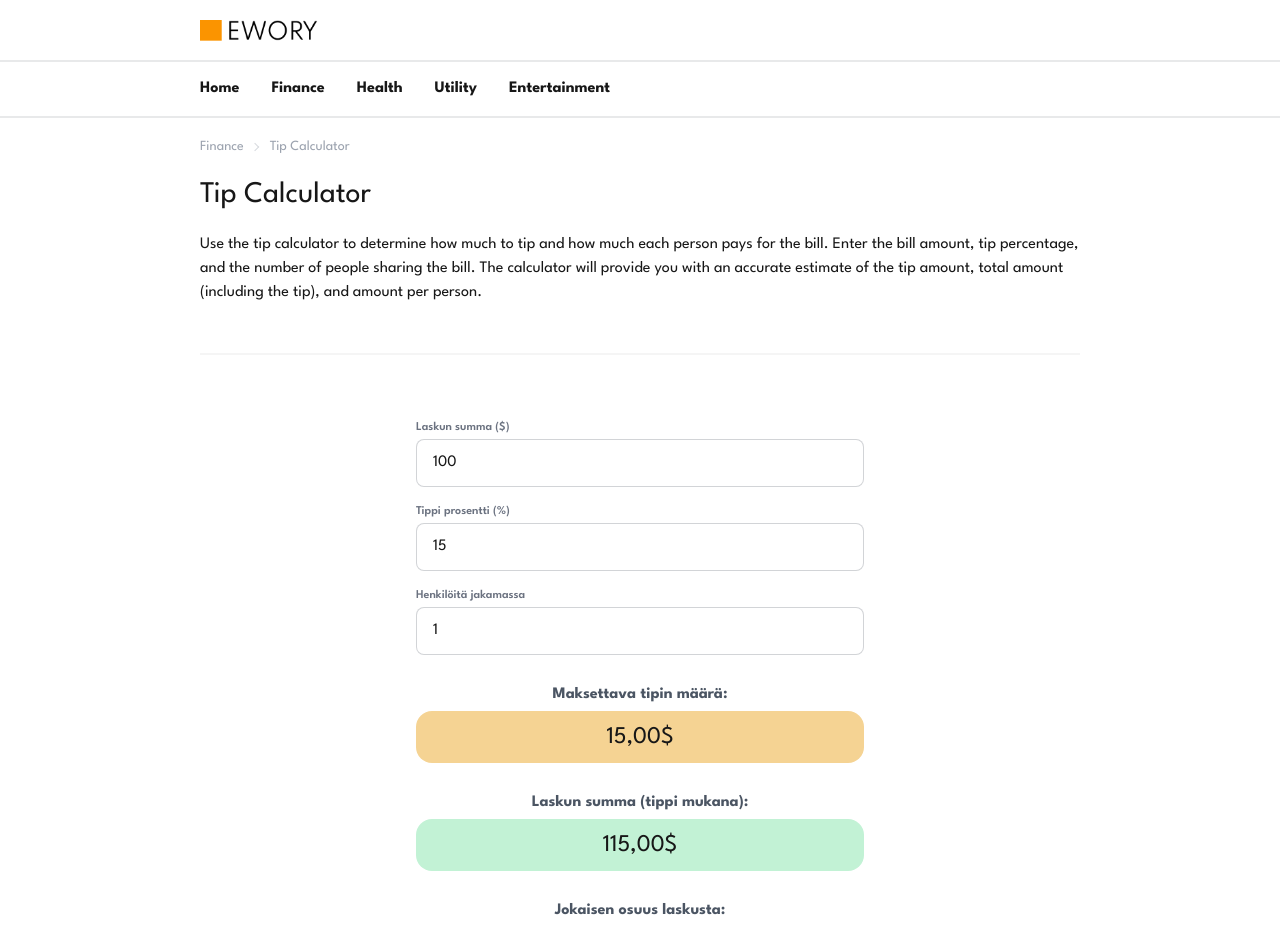
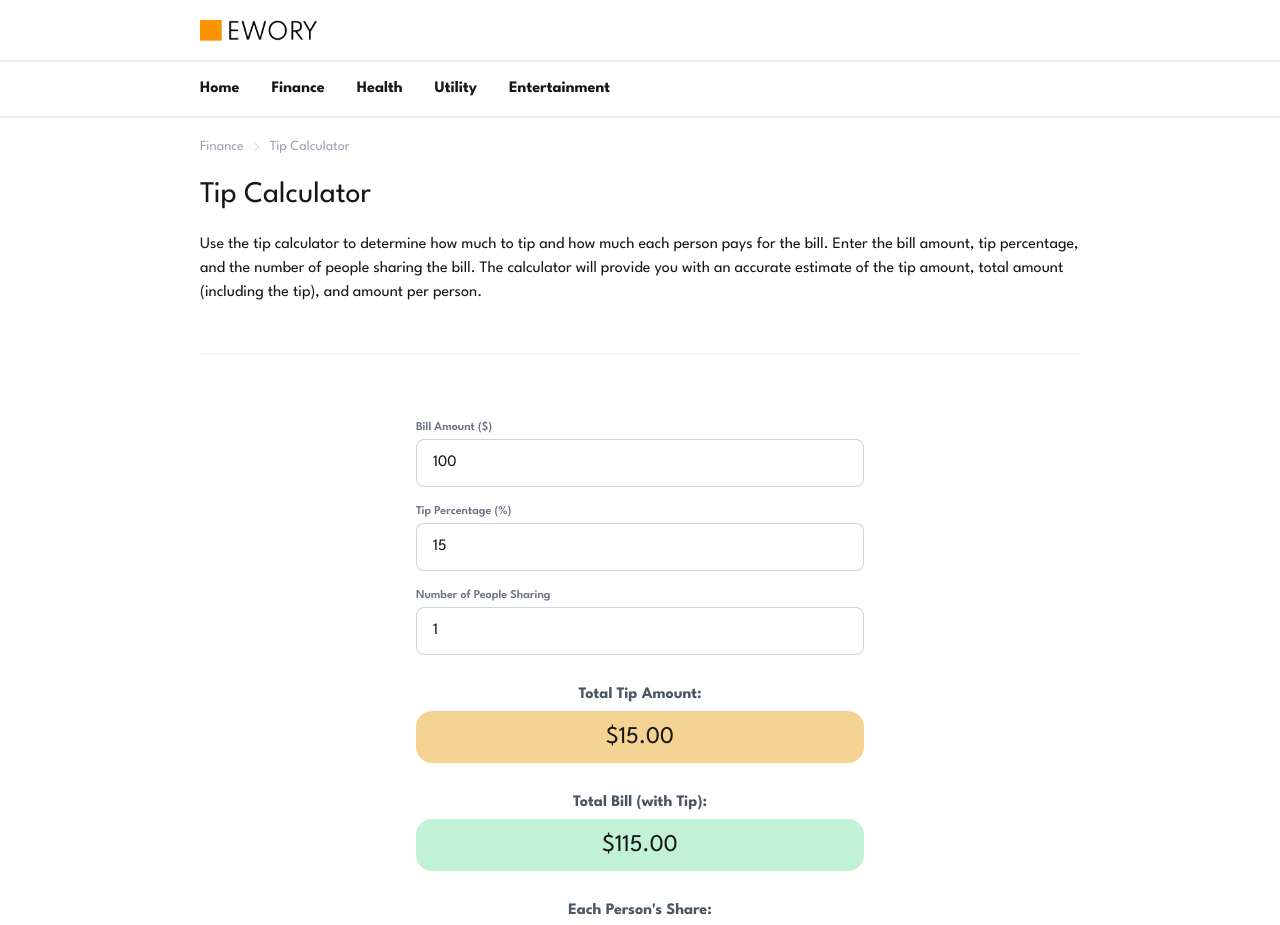
Before and after one commit to jexniemi/evory, a Next.js app: page /app/tip-calculator in a window 1280 px wide. Shown: the top 925 px of the page. Built offline with nearby package versions, Linux system fonts and the light colour scheme.

Commit message:
Set $ prefixes

```diff
--- a/src/app/app/annual-salary-calculator/yearlyPayCalculator.tsx
+++ b/src/app/app/annual-salary-calculator/yearlyPayCalculator.tsx
@@ -40,6 +40,7 @@ export default function YearlyPayCalculator() {
         result,
         label: "Calculated Annual Salary from Hourly Wage:",
         decimals: 0,
+        prefix: "$",
       },
     ];
   };
--- a/src/app/app/compound-interest-calculator/compoundInterestCalculator.tsx
+++ b/src/app/app/compound-interest-calculator/compoundInterestCalculator.tsx
@@ -30,5 +30,5 @@ export default function CompoundInterestCalculator() {
     ];
   };
 
-  return <SimpleCalculator inputs={inputs} calculate={calculate} suffix="$" />;
+  return <SimpleCalculator inputs={inputs} calculate={calculate} prefix="$" />;
 }
--- a/src/app/app/discount-calculator/discountCalculator.tsx
+++ b/src/app/app/discount-calculator/discountCalculator.tsx
@@ -17,10 +17,10 @@ export default function DiscountCalculator() {
       console.error(error);
     }
     return [
-      { result: salePrice || 0, label: "Discounted price:", suffix: "$" },
-      { result: savedMoney || 0, label: "Money saved:", suffix: "$" },
+      { result: salePrice || 0, label: "Discounted price:" },
+      { result: savedMoney || 0, label: "Money saved:" },
     ];
   };
 
-  return <SimpleCalculator inputs={inputs} calculate={calculate} />;
+  return <SimpleCalculator inputs={inputs} calculate={calculate} prefix="$" />;
 }
--- a/src/app/app/electric-vehicle-trip-cost-calculator/electricityCostCalculator.tsx
+++ b/src/app/app/electric-vehicle-trip-cost-calculator/electricityCostCalculator.tsx
@@ -29,7 +29,7 @@ export default function ElectricityCostCalculator() {
     <SimpleCalculator
       inputs={inputs}
       calculate={calculate}
-      suffix="$"
+      prefix="$"
       resultButtonStyle="bg-pastelblue"
     />
   );
--- a/src/app/app/gasoline-cost-calculator/gasCostCalculator.tsx
+++ b/src/app/app/gasoline-cost-calculator/gasCostCalculator.tsx
@@ -18,5 +18,5 @@ export default function GasCostCalculator() {
     return [{ result, label: "Fuel Cost for the Trip:" }];
   };
 
-  return <SimpleCalculator inputs={inputs} calculate={calculate} suffix="$" />;
+  return <SimpleCalculator inputs={inputs} calculate={calculate} prefix="$" />;
 }
--- a/src/app/app/hourly-wage-calculator/hourlyWageCalculator.tsx
+++ b/src/app/app/hourly-wage-calculator/hourlyWageCalculator.tsx
@@ -14,7 +14,7 @@ export default function HourlyWageCalculator() {
     } catch (error) {
       console.error(error);
     }
-    return [{ result, label: "Calculated Hourly Wage:" }];
+    return [{ result, label: "Calculated Hourly Wage:", prefix: "$" }];
   };
 
   return <SimpleCalculator inputs={inputs} calculate={calculate} />;
--- a/src/app/app/installment-calculator/installmentCalculator.tsx
+++ b/src/app/app/installment-calculator/installmentCalculator.tsx
@@ -13,9 +13,9 @@ export default function InstallmentCalculator() {
     const totalInterest = totalCost - principal; // Total interest paid
 
     return [
-      { result: monthlyPayment || 0, label: "Monthly Payment:", suffix: "$" },
-      { result: totalCost || 0, label: "Total Cost:", suffix: "$" },
-      { result: totalInterest || 0, label: "Total Interest:", suffix: "$" },
+      { result: monthlyPayment || 0, label: "Monthly Payment:", prefix: "$" },
+      { result: totalCost || 0, label: "Total Cost:", prefix: "$" },
+      { result: totalInterest || 0, label: "Total Interest:", prefix: "$" },
     ];
   };
 
--- a/src/app/app/monthly-salary-calculator/monthlySalaryCalculator.tsx
+++ b/src/app/app/monthly-salary-calculator/monthlySalaryCalculator.tsx
@@ -14,7 +14,7 @@ export default function MonthlyWageCalculator() {
     } catch (error) {
       console.error(error);
     }
-    return [{ result, label: "Calculated Monthly Salary:" }];
+    return [{ result, label: "Calculated Monthly Salary:", prefix: "$" }];
   };
 
   return <SimpleCalculator inputs={inputs} calculate={calculate} />;
--- a/src/app/app/tip-calculator/tipCalculator.tsx
+++ b/src/app/app/tip-calculator/tipCalculator.tsx
@@ -2,9 +2,9 @@
 import SimpleCalculator from "@/components/SimpleCalculator/SimpleCalculator";
 
 const inputs = [
-  { label: "Laskun summa ($)", initialValue: 100 },
-  { label: "Tippi prosentti (%)", initialValue: 15 },
-  { label: "Henkilöitä jakamassa", initialValue: 1 },
+  { label: "Bill Amount ($)", initialValue: 100 },
+  { label: "Tip Percentage (%)", initialValue: 15 },
+  { label: "Number of People Sharing", initialValue: 1 },
 ];
 
 export default function TipCalculator() {
@@ -24,19 +24,17 @@ export default function TipCalculator() {
       console.error(error);
     }
     return [
-      { result: totalTip || 0, label: "Maksettava tipin määrä:", suffix: "$" },
+      { result: totalTip || 0, label: "Total Tip Amount:" },
       {
         result: totalBill || 0,
-        label: "Laskun summa (tippi mukana):",
-        suffix: "$",
+        label: "Total Bill (with Tip):",
       },
       {
         result: perPerson || 0,
-        label: "Jokaisen osuus laskusta:",
-        suffix: "$",
+        label: "Each Person's Share:",
       },
     ];
   };
 
-  return <SimpleCalculator inputs={inputs} calculate={calculate} />;
+  return <SimpleCalculator inputs={inputs} calculate={calculate} prefix="$" />;
 }
--- a/src/components/SimpleCalculator/SimpleCalculator.tsx
+++ b/src/components/SimpleCalculator/SimpleCalculator.tsx
@@ -23,6 +23,7 @@ interface Props {
   header?: string;
   extradata?: string; // If any outside dependencies are needed for the calculation, pass theme here
   suffix?: string;
+  prefix?: string;
   resultButtonStyle?: string;
 }
 
@@ -30,6 +31,7 @@ type Results = Array<{
   result: number;
   label: string;
   suffix?: string;
+  prefix?: string;
   decimals?: number;
 }>;
 
@@ -45,7 +47,8 @@ export default function SimpleCalculator({
   calculate,
   extradata,
   header,
-  suffix = "$",
+  suffix,
+  prefix,
   resultButtonStyle = "",
 }: Props) {
   const init = inputs.map((input) =>
@@ -117,7 +120,8 @@ export default function SimpleCalculator({
                 decimals={res.decimals !== undefined ? res.decimals : 2}
                 duration={1}
                 suffix={res.suffix ? res.suffix : suffix}
-                decimal={","}
+                prefix={res.prefix ? res.prefix : prefix}
+                decimal={"."}
                 extraStyles={
                   resultButtonStyle
                     ? `${resultButtonStyle}`
```
